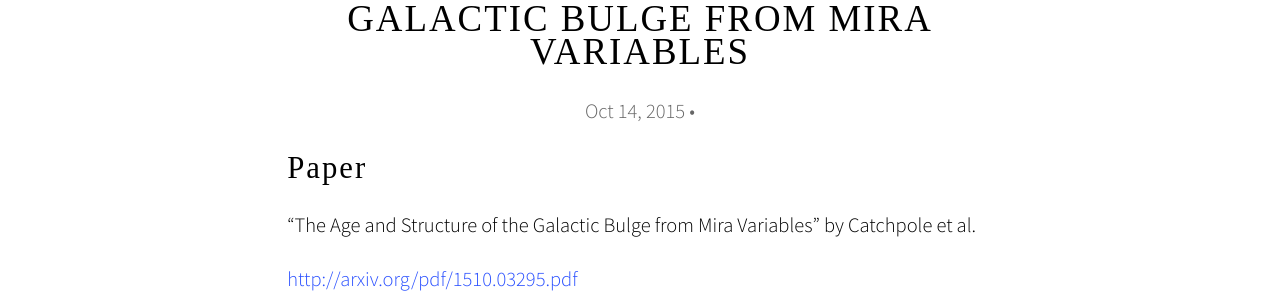
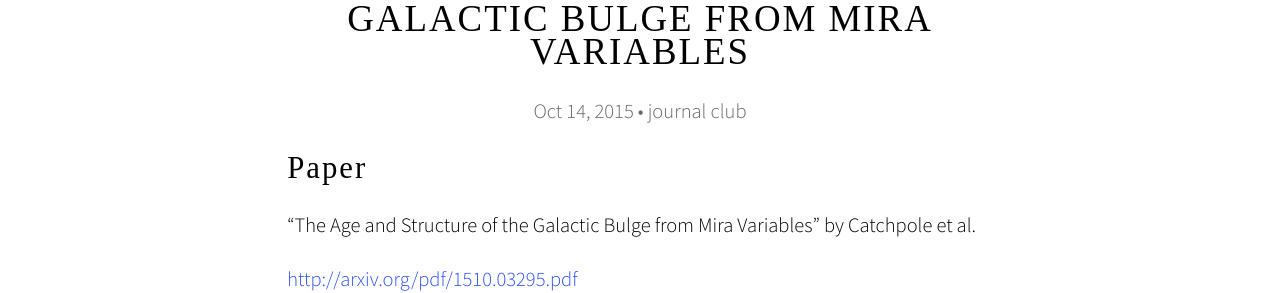
Before and after one commit to dwysocki/ASTP-601, a Jekyll site: the page built from _posts/2015-10-14-the-age-and-structure-of-the-galactic-bulge-from-mira-variables.markdown, in a window 1280 px wide. Shown: the part 307-600 px from the top of the page. Built offline with Jekyll 4.4.1, drawn with Linux system fonts in a browser that asks for light colours; nearby versions of some CDN libraries; some web fonts are replaced.

Commit message:
Adding category to post

```diff
--- a/_posts/2015-10-14-the-age-and-structure-of-the-galactic-bulge-from-mira-variables.markdown
+++ b/_posts/2015-10-14-the-age-and-structure-of-the-galactic-bulge-from-mira-variables.markdown
@@ -1,6 +1,7 @@
 ---
 title: The Age and Structure of the Galactic Bulge from Mira Variables
 date: 2015-10-14T16:00:00-04:00
+category: journal club
 ---
 
 # Paper
```
